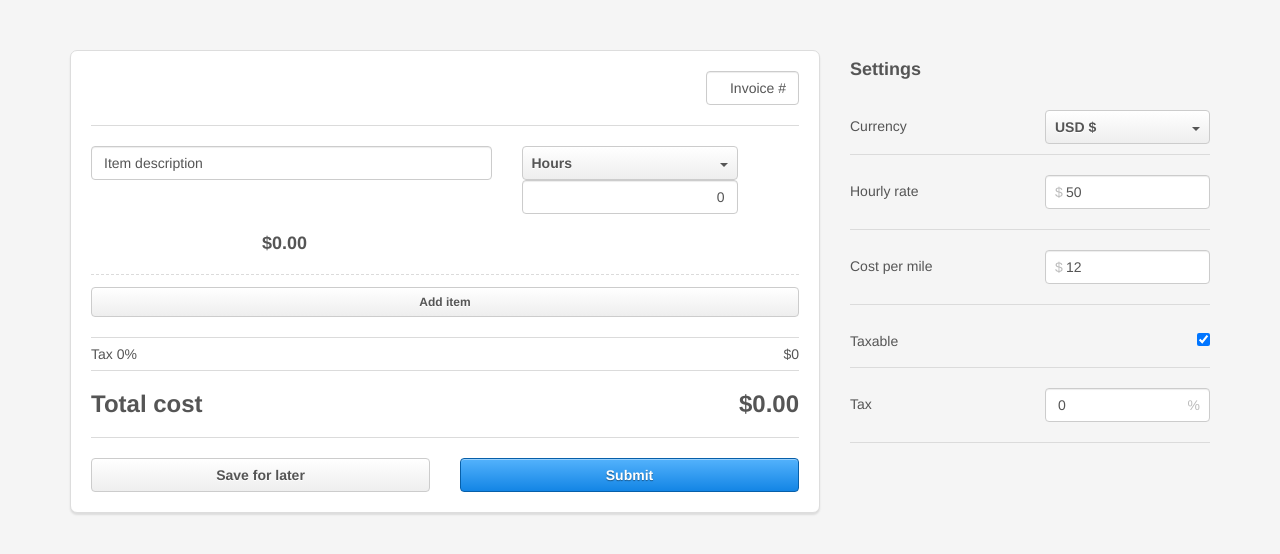
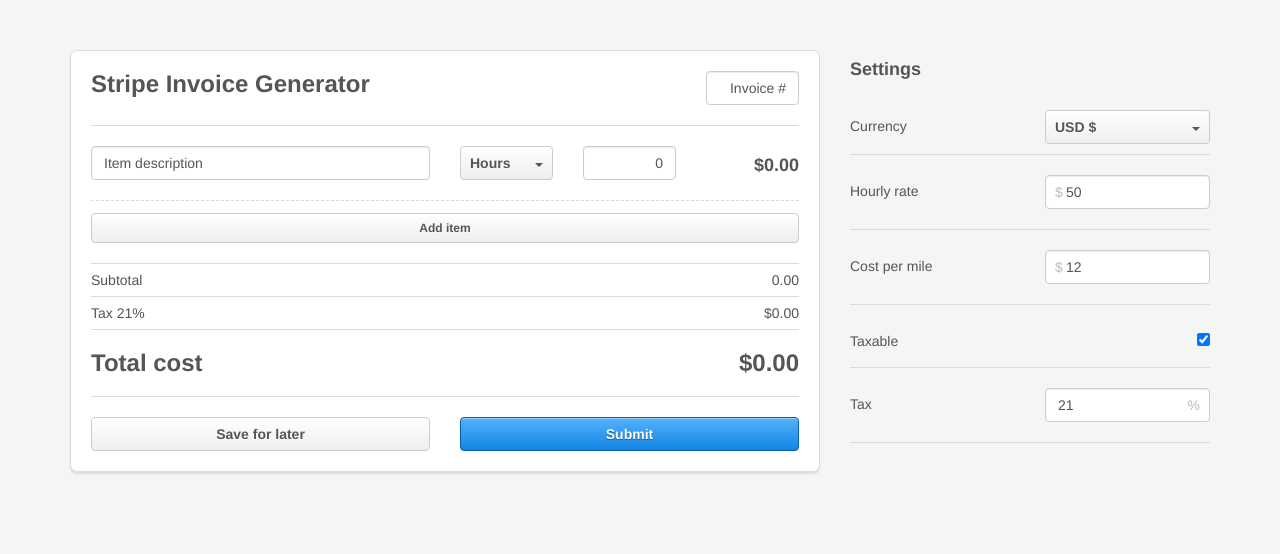
Before and after one commit to PascalPixel/invoice-generator, a plain HTML site: page index.html in a window 1280 px wide. Both pictures are taken after a click on the checkbox 1203 px from the left and 339 px from the top of the page. Drawn offline with nearby package versions, Linux system fonts and the light colour scheme.

Commit message:
OMFG IT WORKS!!!111

```diff
--- a/index.html
+++ b/index.html
@@ -174,7 +174,6 @@ margin: -9px -15px 20px;
               </div>
             </li>
             <ul id="items">
-
             </ul>
             <li>
               <div class="row">
@@ -183,6 +182,7 @@ margin: -9px -15px 20px;
                 </div>
               </div>
             </li>
+            <li id="tax-bar" style="display:none"><span id="subtotal-print">Subtotal</span><span class="subtotal pull-right">0</span></li>
             <li id="tax-bar" style="display:none"><span id="tax-print">Tax 0%</span><span class="taxed pull-right">0</span><span class="currency pull-right"></span></li>
             <li>
               <div class="row">
@@ -219,16 +219,16 @@ margin: -9px -15px 20px;
                     USD $
                   </option>
                   <option value="CNY">
-                    CNY ¥
+                    CNY &yen;
                   </option>
                   <option value="EUR">
-                    EUR €
+                    EUR &euro;
                   </option>
                   <option value="GBP">
-                    GBP £
+                    GBP &pound;
                   </option>
                   <option value="JPY">
-                    JPY ¥
+                    JPY &yen;
                   </option>
                 </select>
                 <span class="caret"></span>
@@ -278,7 +278,7 @@ margin: -9px -15px 20px;
               </div>
               <div class="col-sm-6">
                 <div class="input-type tax">
-                  <input class="form-control" id="tax-amount" onclick="this.select()" type="text" value="0">
+                  <input class="form-control" id="tax-amount" onclick="this.select()" type="text" value="21">
                   <span class="percentage">%</span>
                 </div>
               </div>
@@ -298,10 +298,10 @@ $(document).ready(function () {
   var $item =
   "<li class=\"item\">"+
     "<div class=\"row\">"+
-        "<div class=\"col-lg-7\">"+
+      "<div class=\"col-lg-6\">"+
         "<input class=\"form-control\" onclick=\"this.select()\" type=\"text\" value=\"Item description\">"+
       "<\/div>"+
-        "<div class=\"col-xs-4\">"+
+      "<div class=\"col-xs-4 col-lg-2\">"+
         "<select class=\"type\">"+
           "<option value=\"0\"> Hours <\/option>"+
           "<option value=\"1\"> Fixed <\/option>"+
@@ -310,14 +310,14 @@ $(document).ready(function () {
         "<\/select>"+
         "<div class=\"caret\"><\/div>"+
       "<\/div>"+
-        "<div id=\"item-input\" class=\"col-xs-4\">"+
+      "<div id=\"item-input\" class=\"col-xs-4 col-lg-2\">"+
         "<div class=\"input-type\">"+
           "<span class=\"currency\"><\/span>"+
-            "<input class=\"form-control foo hours\" onclick=\"this.select()\" type=\"text\" value=\"0\">"+
+          "<input class=\"form-control foo\" onclick=\"this.select()\" type=\"text\" value=\"0\">"+
           "<span class=\"percentage\">%<\/span>"+
         "<\/div>"+
       "<\/div>"+
-        "<div id=\"item-total\" class=\"col-xs-4\">"+
+      "<div id=\"item-total\" class=\"col-xs-4 col-lg-2\">"+
         "<h4>"+
           "<span class=\"currency\"><\/span>"+
           "<span class=\"itemtotal\">0.00<\/span>"+
@@ -338,6 +338,7 @@ $(document).ready(function () {
   //Append first item on load
   appendItem();
 
+  //Setting currency
   function setCurrency() {
     //Get currency from select input
     var currency = $('#currency').val();
@@ -347,13 +348,13 @@ $(document).ready(function () {
     if (currency == 'USD') {
       currencySign = '$';
     } else if (currency == 'CNY') {
-        currencySign = '¥';
+      currencySign = '&yen;';
     } else if (currency == 'EUR') {
-        currencySign = '€';
+      currencySign = '&euro;';
     } else if (currency == 'GBP') {
-        currencySign = '£';
+      currencySign = '&pound;';
     } else {
-        currencySign = '¥';
+      currencySign = '&yen;';
     }
     //Print currency on form
     $('.currency').html(currencySign);
@@ -404,34 +405,37 @@ $(document).ready(function () {
 
   //Function for form calculation
   function calcTotal() {
+    //Get tax from input
+    var tax = Number($('#tax-amount').val());
     //Add up all items
   	var subtotal = 0;
-    	$('#invoice').find('.subtotal').each(function () {
+  	$('#invoice').find('.foo').each(function () {
   		var value = Number($(this).val());
   		if (!isNaN(value)) subtotal += value;
   	});
     //Print subtotal
-      $('.subtotal').html(subtotal);
+    $('.subtotal').html(subtotal.toFixed(2));
     //Calculate tax
     var taxed = (subtotal / 100 * tax);
     //Print tax
-      $('.taxed').html(taxed);
+    $('.taxed').html(taxed.toFixed(2));
     //Add up tax to subtotal
-      var total = (subtotal + tax);
+    var total = (subtotal + taxed);
     //Print total
-      $('.total').html(total);
+    $('.total').html(total.toFixed(2));
   }
   //Initial calculation on load
   calcTotal();
 
-    $('#invoice').on('keyup change', function () {
+  //On input change recalculate
+  $('#invoice').on('keyup', 'input', function () {
     //Refresh settings
     settings();
     //Recalculate form
     calcTotal();
   });
 
-    //Errorcheck
+  //Rudamentory errorcheck
   $('.header').html('Stripe Invoice Generator');
 
 });
```
Lines whose indentation alone changed are shown as unchanged.
